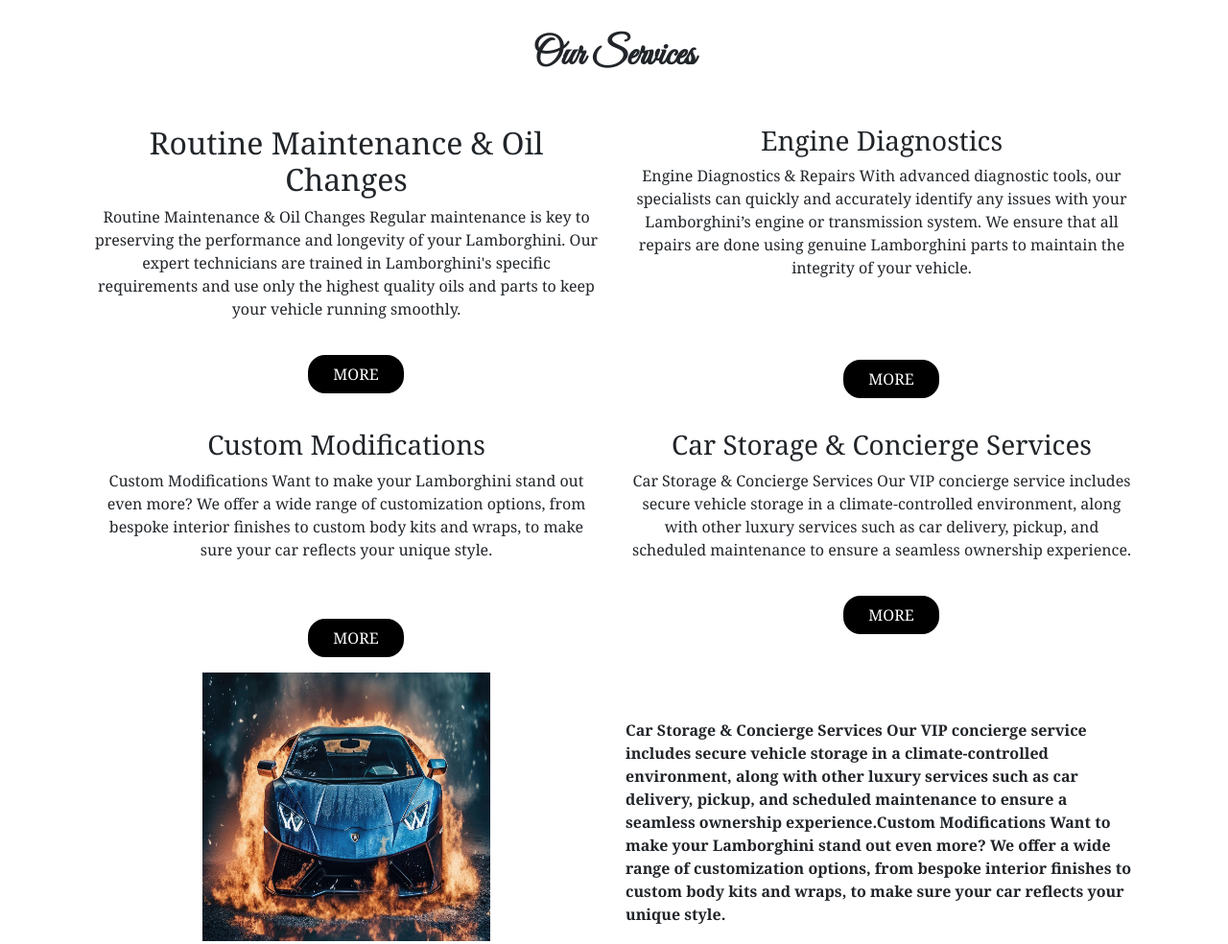
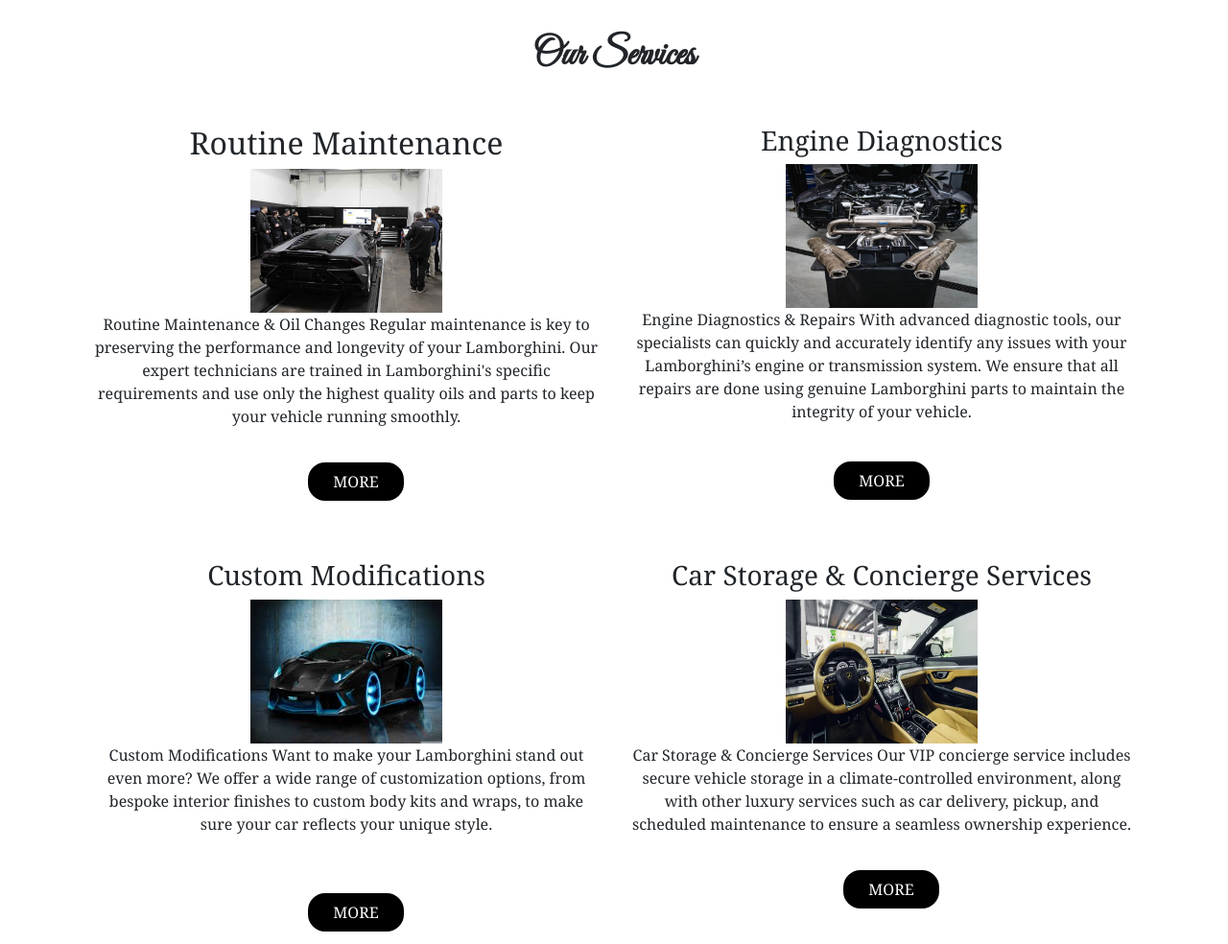
Before and after one commit to ASWINMSD777/car, a plain HTML site: page index.html in a window 1280 px wide. Shown: the part 1440-2424 px from the top of the page at 96% size. Drawn offline with nearby package versions, Linux system fonts and the light colour scheme.

Commit message:
Add files via upload

```diff
--- a/index.html
+++ b/index.html
@@ -130,27 +130,31 @@
   <div class="container p-4">
     <div class="row">
       <div class="col-md-6 text-center p-3 cardA">
-        <h2>Routine Maintenance & Oil Changes</h2>
+        <h2>Routine Maintenance</h2>
+        <img class="img" src="./assets/service.webp" alt="service">
         <p>Routine Maintenance & Oil Changes Regular maintenance is key to preserving the performance and longevity of your Lamborghini. Our expert technicians are trained in Lamborghini's specific requirements and use only the highest quality oils and parts to keep your vehicle running smoothly.</p>
-        <a href="https://www.lamborghini.com/en-en"><button class="text-center pd an text-white">MORE</button></a>
+        <a href="https://www.lamborghini.com/en-en"><button class="text-center pd pd3 an text-white">MORE</button></a>
       </div>
       <div class="col-md-6 text-center p-3 cardA">
         <h3>Engine Diagnostics</h3>
-        <p>Engine Diagnostics & Repairs With advanced diagnostic tools, our specialists can quickly and accurately identify any issues with your Lamborghini’s engine or transmission system. We ensure that all repairs are done using genuine Lamborghini parts to maintain the integrity of your vehicle.</p><br><br>
-        <a href="https://www.lamborghini.com/en-en"><button class="text-center pd an text-white">MORE</button></a>
+        <img class="img" src="./assets/eng.jpeg" alt="lamboghini">
+        <p>Engine Diagnostics & Repairs With advanced diagnostic tools, our specialists can quickly and accurately identify any issues with your Lamborghini’s engine or transmission system. We ensure that all repairs are done using genuine Lamborghini parts to maintain the integrity of your vehicle.</p><br>
+        <a href="https://www.lamborghini.com/en-en"><button class="text-center pd2 an text-white">MORE</button></a>
       </div>
       <div class="col-md-6 text-center p-3 cardA">
         <h3>Custom Modifications</h3>
+        <img class="img" src="./assets/custom.jpeg" alt="custom">
         <p>Custom Modifications Want to make your Lamborghini stand out even more? We offer a wide range of customization options, from bespoke interior finishes to custom body kits and wraps, to make sure your car reflects your unique style.</p><br>
         <a href="https://www.lamborghini.com/en-en"><button class="text-center pd an text-white">MORE</button></a>
       </div>
       <div class="col-md-6 text-center p-3 cardA">
         <h3>Car Storage & Concierge Services</h3>
+        <img class="img" src="./assets/store.webp" alt="storage">
         <p>Car Storage & Concierge Services Our VIP concierge service includes secure vehicle storage in a climate-controlled environment, along with other luxury services such as car delivery, pickup, and scheduled maintenance to ensure a seamless ownership experience.</p>
         <a href="https://www.lamborghini.com/en-en"><button class="text-center pd an text-white">MORE</button></a>
       </div>
       <br>
-      <div class="col-md-6  d-flex justify-content-center ">
+      <div class="col-md-6  d-flex justify-content-center pt-5">
         <img class="img-fluid cardA" src="assets/lamborghini-car-bv-1920x1080.jpg" alt="lamborghini" height="300px" width="300px" d-flex justify-content-center >
       </div>
       <div class="col-md-6 d-flex justify-content-center pt-5 cardA">
--- a/style.css
+++ b/style.css
@@ -60,6 +60,15 @@ button{
 .pd1{
     margin-top: 50px;
 }
+.pd2{
+    margin-bottom: 30px;
+}
+
 .p{
     margin-left: 60px;
 }
+
+.img{
+    height: 150px;
+    width: 200px;
+}
```
Also changed, not shown: assets/custom.jpeg (added), assets/eng.jpeg (added), assets/service.webp (added), assets/store.webp (added).
